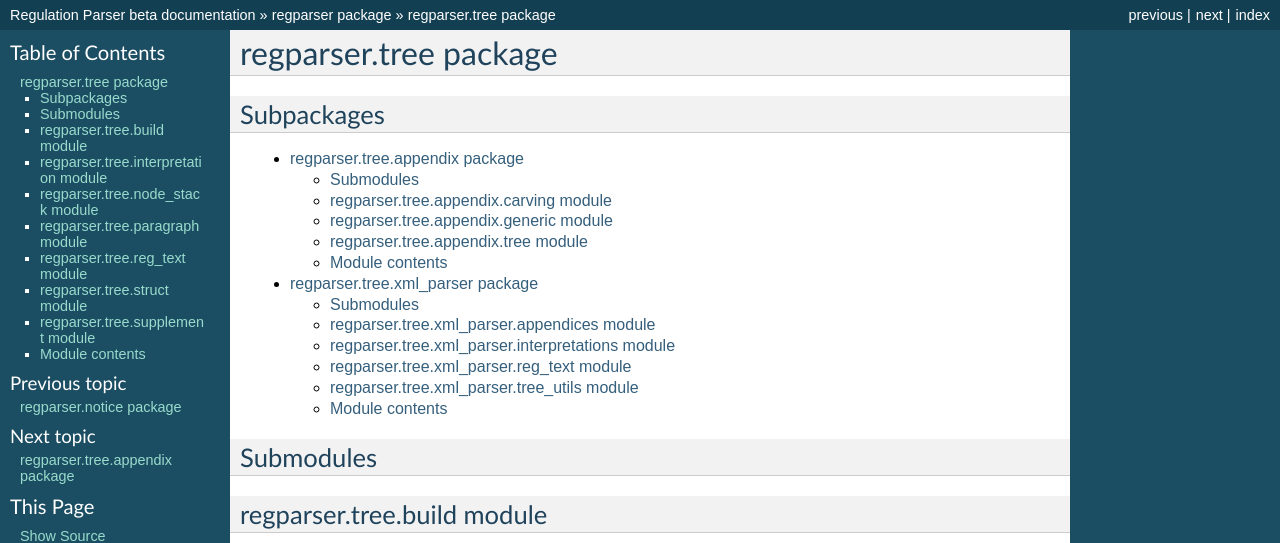
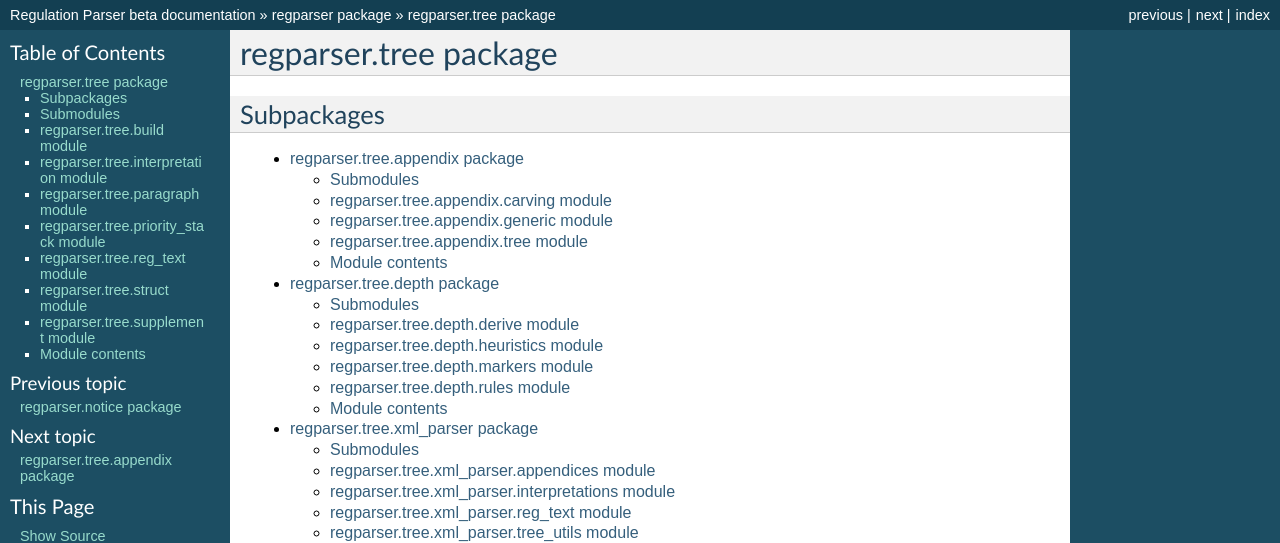
Before and after one commit to cfpb/regulations-parser, a Sphinx documentation site: the page built from docs/regparser.tree.rst, in a window 1280 px wide and 1400 px high. Shown: the top 543 px of the window. Built offline with Sphinx 7.4.7, drawn with Linux system fonts in a browser that asks for light colours; some of the changed text lies outside the part shown; grey boxes are pictures that could not be loaded.

```diff
--- a/docs/regparser.rst
+++ b/docs/regparser.rst
@@ -32,10 +32,26 @@ regparser.api_writer module
     :undoc-members:
     :show-inheritance:
 
+regparser.builder module
+------------------------
+
+.. automodule:: regparser.builder
+    :members:
+    :undoc-members:
+    :show-inheritance:
+
 regparser.citations module
 --------------------------
 
 .. automodule:: regparser.citations
+    :members:
+    :undoc-members:
+    :show-inheritance:
+
+regparser.content module
+------------------------
+
+.. automodule:: regparser.content
     :members:
     :undoc-members:
     :show-inheritance:
--- /dev/null
+++ b/docs/regparser.tree.depth.rst
@@ -0,0 +1,46 @@
+regparser.tree.depth package
+============================
+
+Submodules
+----------
+
+regparser.tree.depth.derive module
+----------------------------------
+
+.. automodule:: regparser.tree.depth.derive
+    :members:
+    :undoc-members:
+    :show-inheritance:
+
+regparser.tree.depth.heuristics module
+--------------------------------------
+
+.. automodule:: regparser.tree.depth.heuristics
+    :members:
+    :undoc-members:
+    :show-inheritance:
+
+regparser.tree.depth.markers module
+-----------------------------------
+
+.. automodule:: regparser.tree.depth.markers
+    :members:
+    :undoc-members:
+    :show-inheritance:
+
+regparser.tree.depth.rules module
+---------------------------------
+
+.. automodule:: regparser.tree.depth.rules
+    :members:
+    :undoc-members:
+    :show-inheritance:
+
+
+Module contents
+---------------
+
+.. automodule:: regparser.tree.depth
+    :members:
+    :undoc-members:
+    :show-inheritance:
--- a/docs/regparser.tree.rst
+++ b/docs/regparser.tree.rst
@@ -7,6 +7,7 @@ Subpackages
 .. toctree::
 
     regparser.tree.appendix
+    regparser.tree.depth
     regparser.tree.xml_parser
 
 Submodules
@@ -28,18 +29,18 @@ regparser.tree.interpretation module
     :undoc-members:
     :show-inheritance:
 
-regparser.tree.node_stack module
---------------------------------
+regparser.tree.paragraph module
+-------------------------------
 
-.. automodule:: regparser.tree.node_stack
+.. automodule:: regparser.tree.paragraph
     :members:
     :undoc-members:
     :show-inheritance:
 
-regparser.tree.paragraph module
--------------------------------
+regparser.tree.priority_stack module
+------------------------------------
 
-.. automodule:: regparser.tree.paragraph
+.. automodule:: regparser.tree.priority_stack
     :members:
     :undoc-members:
     :show-inheritance:
```
Also changed, not shown: CHANGELOG.md (+28 -0 lines), docs/regparser.layer.rst (+8 -0 lines), docs/regparser.notice.rst (+48 -0 lines).
